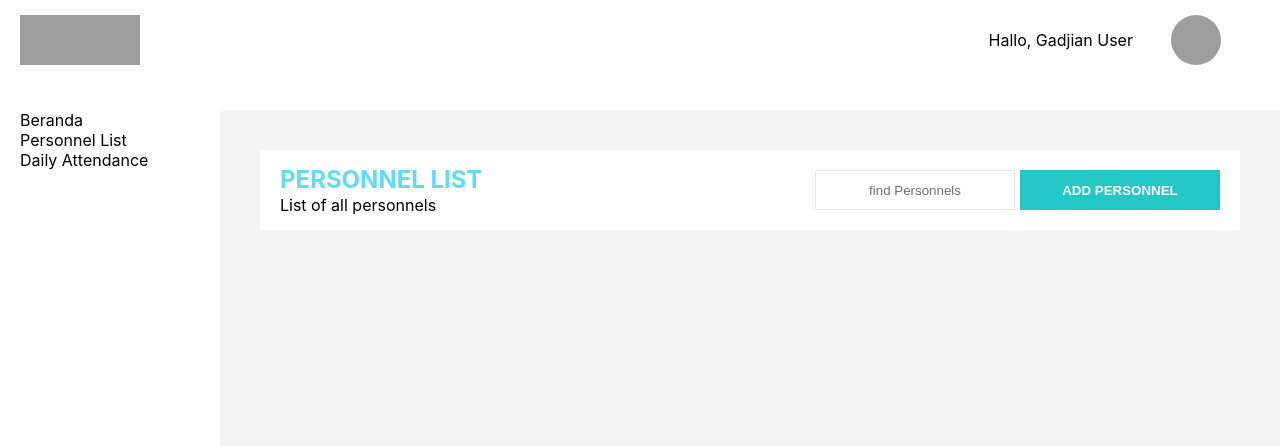
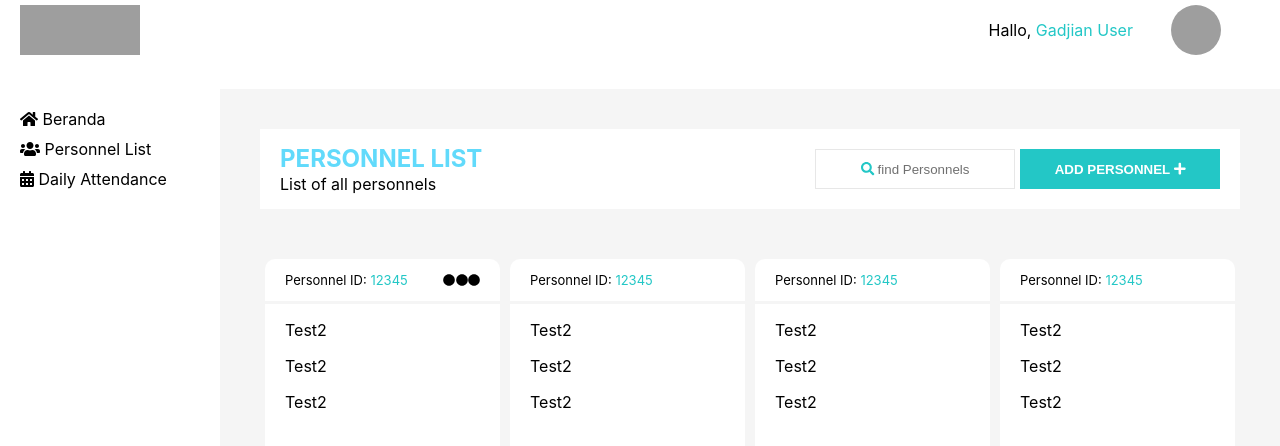
Before and after one commit to izzanrasyid/gadjian-test, a React (Create React App) app: page / in a window 1280 px wide. Shown: the top 446 px of the page. Built offline with nearby package versions, Linux system fonts and the light colour scheme; grey boxes are pictures that could not be loaded.

Commit message:
adding employees card

```diff
--- a/package.json
+++ b/package.json
@@ -3,6 +3,9 @@
   "version": "0.1.0",
   "private": true,
   "dependencies": {
+    "@fortawesome/fontawesome-svg-core": "^1.2.35",
+    "@fortawesome/free-solid-svg-icons": "^5.15.3",
+    "@fortawesome/react-fontawesome": "^0.1.14",
     "@testing-library/jest-dom": "^5.14.1",
     "@testing-library/react": "^11.2.7",
     "@testing-library/user-event": "^12.8.3",
--- a/src/App.css
+++ b/src/App.css
@@ -1,9 +1,14 @@
+.App {
+  height: 100vh;
+  width: 100vw;
+}
+
 .App-header {
   background-color: #fff;
-  min-height: 10vh;
+  /* min-height: 10vh; */
   display: flex;
   flex-direction: row;
-  font-size: calc(10px + 2vmin);
+  /* font-size: calc(10px + 2vmin); */
   justify-content: center;
 }
 
@@ -47,6 +52,10 @@
   .Main {
     margin: 0 20px;
   }
+
+  .Content-body {
+    flex-direction: column;
+  }
 }
 
 .Black-font {
@@ -68,17 +77,21 @@
 }
 
 .Navbar {
-  padding-left: 20px;
+  padding: 20px 0 0 20px;
   display: flex;
   flex-direction: column;
   justify-content: flex-start;
   width: 200px;
 }
 
+.Nav-link {
+  padding-bottom: 10px;
+}
+
 .Main {
   flex: 1;
   background-color: #F5F5F5;
-  height: 86vh;
+  /* height: 86vh; */
   display: flex;
   flex-direction: column;
 }
@@ -157,13 +170,16 @@
   margin: 0 0 10px 0
 }
 
-/* .Employee-card {
-  width: 250px;
-  height: 460px;
+.Employee-card {
+  /* width: 250px;
+  height: 460px; */
   background-color: #fff;
   border-radius: 10px;
-  padding: 10px;
-} */
+  margin: 10px 5px 30px 5px;
+  flex: 3;
+  display: flex;
+  flex-direction: column;
+}
 
 @media (max-width: 962px) {
   .Content-header {
@@ -175,6 +191,10 @@
   .Personnel-list-title {
     flex: 100%;
   }
+
+  /* .Content-body {
+    flex-direction: column;
+  } */
 
 }
 
@@ -222,3 +242,42 @@
   font-weight: bold;
   margin: 5px 10px;
 }
+
+.Card-header {
+  border-bottom: 3px solid #f5f5f5;
+  flex: 1;
+  padding: 0 20px;
+  display: flex;
+  justify-content: center;
+}
+
+.Three-circle {
+  flex: 2;
+  display: flex;
+  justify-content: center;
+  align-items: center;
+}
+
+.Circle {
+  margin: 1px 1px 1px 1px;
+}
+
+.Card-body {
+  flex: 11;
+  padding: 0 20px;
+}
+
+.Id-person-title {
+  font-size: small;
+  color: #000;
+  flex: 10;
+}
+
+.Id-person-number {
+  font-size: small;
+  color: #23c7c6;
+}
+
+.Gadjian-color {
+  color: #23c7c6;
+}
--- a/src/App.js
+++ b/src/App.js
@@ -9,6 +9,8 @@ import {
 import Home from './views/Home'
 import List from './views/List'
 import Hamburger from 'hamburger-react'
+import { FontAwesomeIcon } from '@fortawesome/react-fontawesome'
+import { faUsers, faHome, faCalendarAlt } from '@fortawesome/free-solid-svg-icons'
 
 
 function App() {
@@ -41,7 +43,7 @@ function App() {
         <div className="Header-center"></div>
         <div className="Header-right">
           <div className="Text-user">
-            <p className="Black-font">Hallo, Gadjian User</p>
+            <p className="Black-font">Hallo,<span className="Gadjian-color"> Gadjian User</span></p>
           </div>
           <div>
             <img className="Username-ava" src="https://img.a.transfermarkt.technology/portrait/big/33923-1618682220.jpg?lm=1"></img>
@@ -53,14 +55,20 @@ function App() {
           {
             globalWidth >= 768 && (
               <div className="Navbar">
-                <div className="Home-link">
-                  <Link className="Link-title" to="/">Beranda</Link>
+                <div className="Nav-link">
+                  <Link className="Link-title" to="/">
+                    <FontAwesomeIcon icon={faHome}/><span> Beranda</span>
+                  </Link>
                 </div>
-                <div className="List-link">
-                <Link className="Link-title" to="/">Personnel List</Link>
+                <div className="Nav-link">
+                <Link className="Link-title" to="/">
+                  <FontAwesomeIcon icon={faUsers}/><span> Personnel List</span>
+                </Link>
                 </div>
-                <div className="Attendance-link">
-                <Link className="Link-title" to="/">Daily Attendance</Link>
+                <div className="Nav-link">
+                <Link className="Link-title" to="/">
+                  <FontAwesomeIcon icon={faCalendarAlt}/><span> Daily Attendance</span>
+                </Link>
                 </div>
               </div>
             )
--- a/src/views/List.js
+++ b/src/views/List.js
@@ -1,6 +1,8 @@
 import React, { useEffect, useState} from 'react'
 import '../App.css'
 import '../MobileVers.css'
+import { FontAwesomeIcon } from '@fortawesome/react-fontawesome'
+import { faCircle, faPlus, faSearch } from '@fortawesome/free-solid-svg-icons'
 
 function List () {
   const [globalWidth, setGlobalWidth] = useState(window.innerWidth)
@@ -27,8 +29,12 @@ function List () {
           {
             globalWidth < 962 && (
               <div className="Responsive-btns">
-                <button className="M-find-btn">find Personnels</button>
-                <button className="M-add-btn">ADD PERSONNEL</button>
+                <button className="M-find-btn">
+                  <FontAwesomeIcon icon={faSearch} color="#23c7c6" /><span> find Personnels</span>
+                </button>
+                <button className="M-add-btn">
+                  ADD PERSONNEL<span> <FontAwesomeIcon icon={faPlus}/> </span>
+                </button>
               </div>
             )
           }
@@ -36,17 +42,65 @@ function List () {
             globalWidth >= 962 && (
               <div className="Personnel-list-button">
                 <div>
-                  <button className="Find-btn">find Personnels</button>
+                  <button className="Find-btn">
+                    <FontAwesomeIcon icon={faSearch} color="#23c7c6" /><span> find Personnels</span>
+                  </button>
                 </div>
                 <div>
-                  <button className="Add-btn">ADD PERSONNEL</button>
+                  <button className="Add-btn">
+                    ADD PERSONNEL<span> <FontAwesomeIcon icon={faPlus}/> </span>
+                  </button>
                 </div>
               </div>
             )
           }
         </div>
         <div className="Content-body">
-
+          <div className="Employee-card">
+            <div className="Card-header">
+              <p className="Id-person-title">Personnel ID: <span className="Id-person-number">12345</span></p>
+              <div className="Three-circle">
+                <FontAwesomeIcon className="Circle" icon={faCircle} size='xs'/>
+                <FontAwesomeIcon icon={faCircle} size='xs'/>
+                <FontAwesomeIcon icon={faCircle} size='xs'/>
+              </div>
+            </div>
+            <div className="Card-body">
+              <p>Test2</p>
+              <p>Test2</p>
+              <p>Test2</p>
+            </div>
+          </div>
+          <div className="Employee-card">
+            <div className="Card-header">
+              <p className="Id-person-title">Personnel ID: <span className="Id-person-number">12345</span></p>
+            </div>
+            <div className="Card-body">
+              <p>Test2</p>
+              <p>Test2</p>
+              <p>Test2</p>
+            </div>
+          </div>
+          <div className="Employee-card">
+            <div className="Card-header">
+              <p className="Id-person-title">Personnel ID: <span className="Id-person-number">12345</span></p>
+            </div>
+            <div className="Card-body">
+              <p>Test2</p>
+              <p>Test2</p>
+              <p>Test2</p>
+            </div>
+          </div>
+          <div className="Employee-card">
+            <div className="Card-header">
+              <p className="Id-person-title">Personnel ID: <span className="Id-person-number">12345</span></p>
+            </div>
+            <div className="Card-body">
+              <p>Test2</p>
+              <p>Test2</p>
+              <p>Test2</p>
+            </div>
+          </div>
         </div>
       </div>
     </>
```
Also changed, not shown: 1 other file (tests, documents, lock files or other folders).
